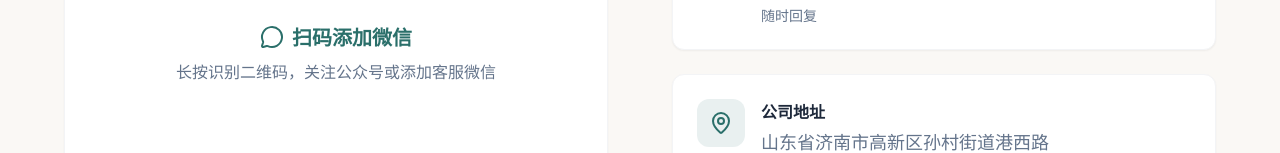
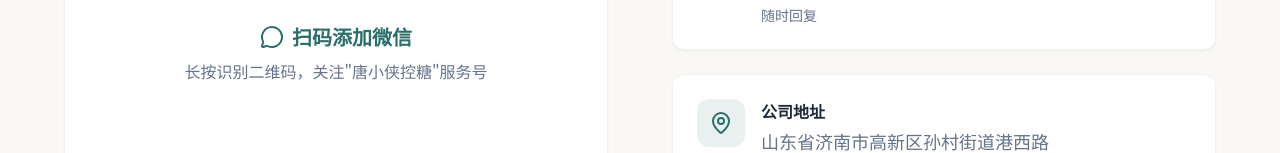
Before and after one commit to zzc423/tangxiaoxia, a Next.js app: page /tangxiaoxia/contact in a window 1280 px wide. Shown: the part 782-935 px from the top of the page. Built offline with nearby package versions, Linux system fonts and the light colour scheme.

Commit message:
更新文案：服务号名称和专业团队描述

```diff
--- a/src/app/contact/page.tsx
+++ b/src/app/contact/page.tsx
@@ -40,7 +40,7 @@
                 <MessageCircle className="w-6 h-6" aria-hidden="true" />
                 <span className="text-xl font-semibold">扫码添加微信</span>
               </div>
-              <p className="text-text-secondary text-center mt-2">长按识别二维码，关注公众号或添加客服微信</p>
+              <p className="text-text-secondary text-center mt-2">长按识别二维码，关注"唐小侠控糖"服务号</p>
             </div>
 
             {/* Contact Info */}
--- a/src/app/page.tsx
+++ b/src/app/page.tsx
@@ -15,7 +15,7 @@
   {
     icon: Heart,
     title: '专属健康顾问',
-    desc: '专业团队全程陪伴，随时解答您的疑问',
+    desc: '专业团队全程陪伴，适时解答您的疑问',
     features: ['真人服务', '随时响应', '个性化关怀'],
   },
   {
```
Also changed, not shown: .omc/state/idle-notif-cooldown.json, .omc/state/last-tool-error.json, 24 other files (tests, documents, lock files or other folders).
